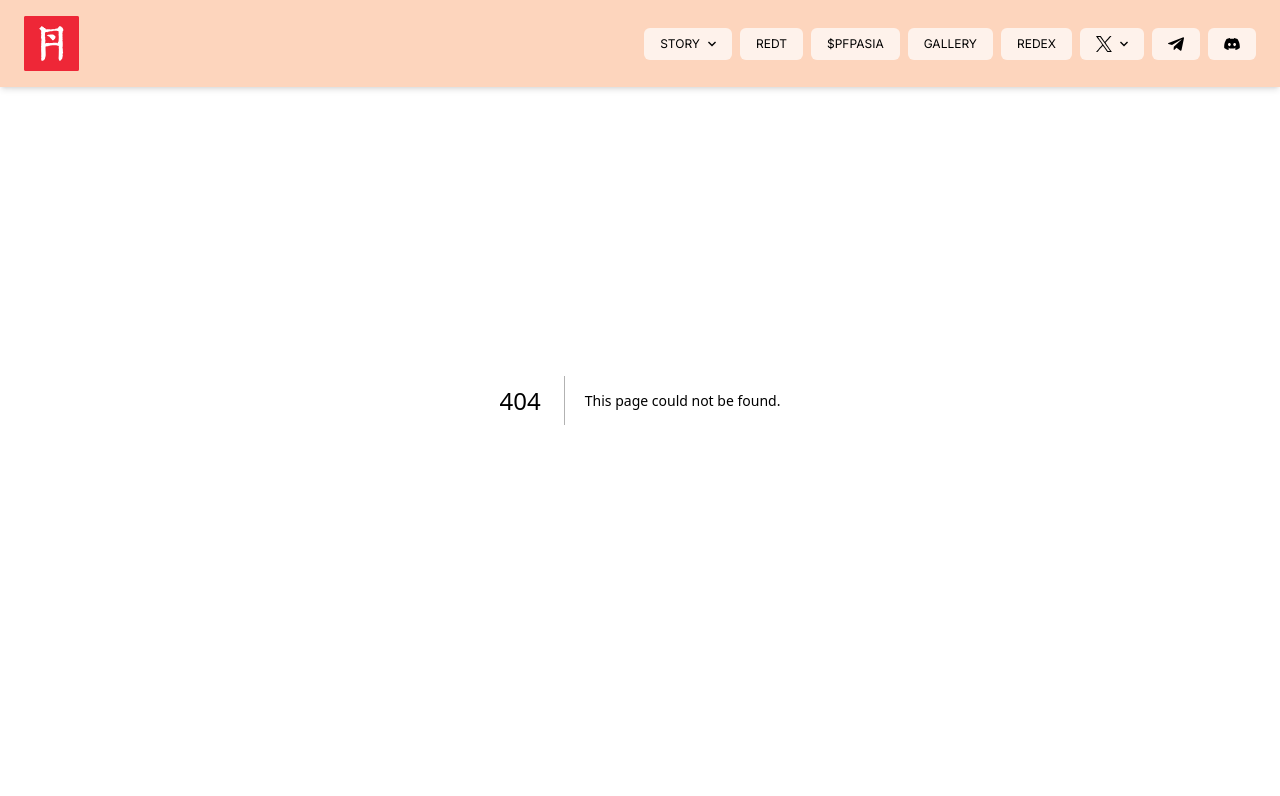
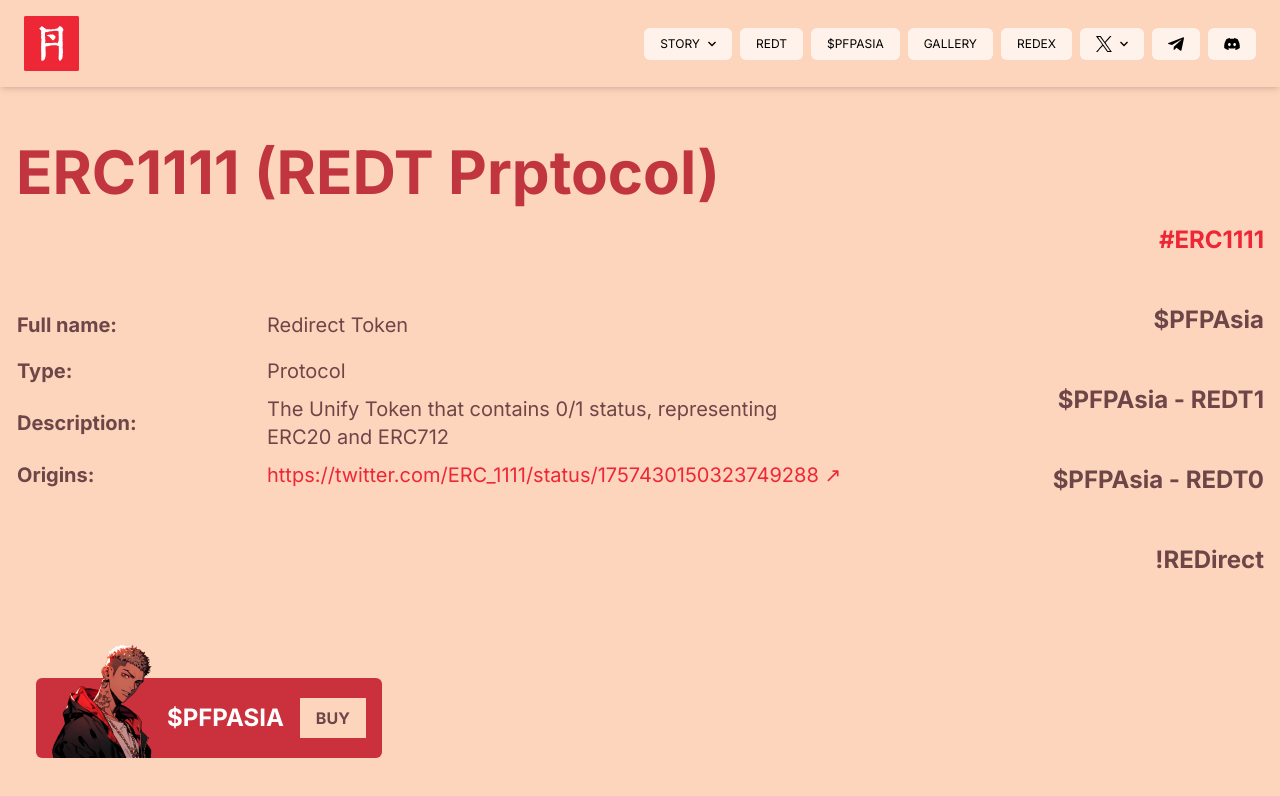
Before and after one commit to sennett-lau/pfp-asia-next-app, a Next.js app: page /redt in a window 1280 px wide. Before the commit this address had no page. Shown: the top 796 px of the page. Built offline with nearby package versions, Linux system fonts and the light colour scheme.

Commit message:
added page redt

```diff
--- /dev/null
+++ b/src/app/redt/layout.tsx
@@ -0,0 +1,17 @@
+import FloatBox from '@/components/common/FloatBox'
+import type { ReactElement, ReactNode } from 'react'
+const StoryLayout = ({
+  children,
+}: Readonly<{
+  children: ReactNode
+}>): ReactElement => {
+  return (
+    <div className='w-full flex-1 flex flex-col justify-center items-center bg-light-500'>
+      {children}
+
+      <FloatBox />
+    </div>
+  )
+}
+
+export default StoryLayout
--- /dev/null
+++ b/src/app/redt/page.tsx
@@ -0,0 +1,165 @@
+'use client'
+import Link from 'next/link'
+import { useState } from 'react'
+
+const sections = [
+  {
+    tab: '#ERC1111',
+    title: 'ERC1111 (REDT Prptocol)',
+    contents: [
+      {
+        label: 'Full name',
+        text: 'Redirect Token',
+      },
+      {
+        label: 'Type',
+        text: 'Protocol',
+      },
+      {
+        label: 'Description',
+        text: 'The Unify Token that contains 0/1 status, representing ERC20 and ERC712',
+      },
+      {
+        label: 'Origins',
+        text: 'https://twitter.com/ERC_1111/status/1757430150323749288',
+        isUrl: true,
+      },
+    ],
+  },
+  {
+    tab: '$PFPAsia',
+    title: '$PFPAsia',
+    contents: [
+      {
+        label: 'Type',
+        text: 'Project',
+      },
+      {
+        label: 'Description',
+        text: 'Redirect',
+      },
+      {
+        label: 'Protocol',
+        text: 'ERC-1111 (REDT Protocol)',
+      },
+      {
+        label: 'RED Paper',
+        text: 'https://twitter.com/PFPAsia/status/1754741367287517352',
+        isUrl: true,
+      },
+    ],
+  },
+  {
+    tab: '$PFPAsia - REDT1',
+    title: '$PFPAsia - REDT1',
+    contents: [
+      {
+        label: 'Total Volume',
+        text: '10,000',
+      },
+      {
+        label: 'Status',
+        text: '1',
+      },
+      {
+        label: '0/1 Ratio',
+        text: '1:10,000',
+      },
+      {
+        label: 'Launch',
+        text: 'REDlist Mint Only',
+      },
+    ],
+  },
+  {
+    tab: '$PFPAsia - REDT0',
+    title: '$PFPAsia - REDT0',
+    contents: [
+      {
+        label: 'Total Volume',
+        text: '100,000,000',
+      },
+      {
+        label: 'Status',
+        text: '0',
+      },
+      {
+        label: '0/1 Ratio',
+        text: '10,000:1',
+      },
+      {
+        label: 'Launch',
+        text: 'Fair Launch',
+      },
+    ],
+  },
+  {
+    tab: '!REDirect',
+    title: '!REDirect',
+    contents: [
+      {
+        label: 'Type',
+        text: 'Asset management mechanism',
+      },
+      {
+        label: 'Description',
+        text: 'Swap asset between REDT0 and REDT1',
+      },
+    ],
+  },
+]
+
+const REDT = () => {
+  const [sectionIndex, setSectionIndex] = useState(0)
+  return (
+    <div className='max-w-11xl mx-auto w-full px-4 flex-1 flex'>
+      <div className='flex-1 flex flex-col justify-center'>
+        <div className='flex flex-col relative'>
+          <div className='absolute -top-[160px] text-6xl font-bold text-primary-700'>
+            {sections[sectionIndex].title}
+          </div>
+          <table>
+            <tbody>
+              {sections[sectionIndex].contents.map((content, index) => (
+                <tr key={index}>
+                  <td className='w-[250px]'>
+                    <p className='text-secondary-500 text-xl font-bold py-2'>
+                      {content.label}:
+                    </p>
+                  </td>
+                  <td>
+                    {content.isUrl ? (
+                      <Link
+                        href={content.text}
+                        target='_blank'
+                        className='text-primary-500 text-xl'
+                      >
+                        {content.text} ↗
+                      </Link>
+                    ) : (
+                      <p className='text-secondary-500 text-xl'>
+                        {content.text}
+                      </p>
+                    )}
+                  </td>
+                </tr>
+              ))}
+            </tbody>
+          </table>
+        </div>
+      </div>
+      <div className='w-1/3 flex flex-col items-end justify-center gap-12'>
+        {sections.map((section, index) => (
+          <p
+            className={`text-2xl font-bold cursor-pointer ${sectionIndex === index ? 'text-primary-500' : 'text-secondary-500'} transition-all duration-300`}
+            onClick={() => setSectionIndex(index)}
+          >
+            {section.tab}
+          </p>
+        ))}
+      </div>
+    </div>
+  )
+}
+
+export default REDT
```
